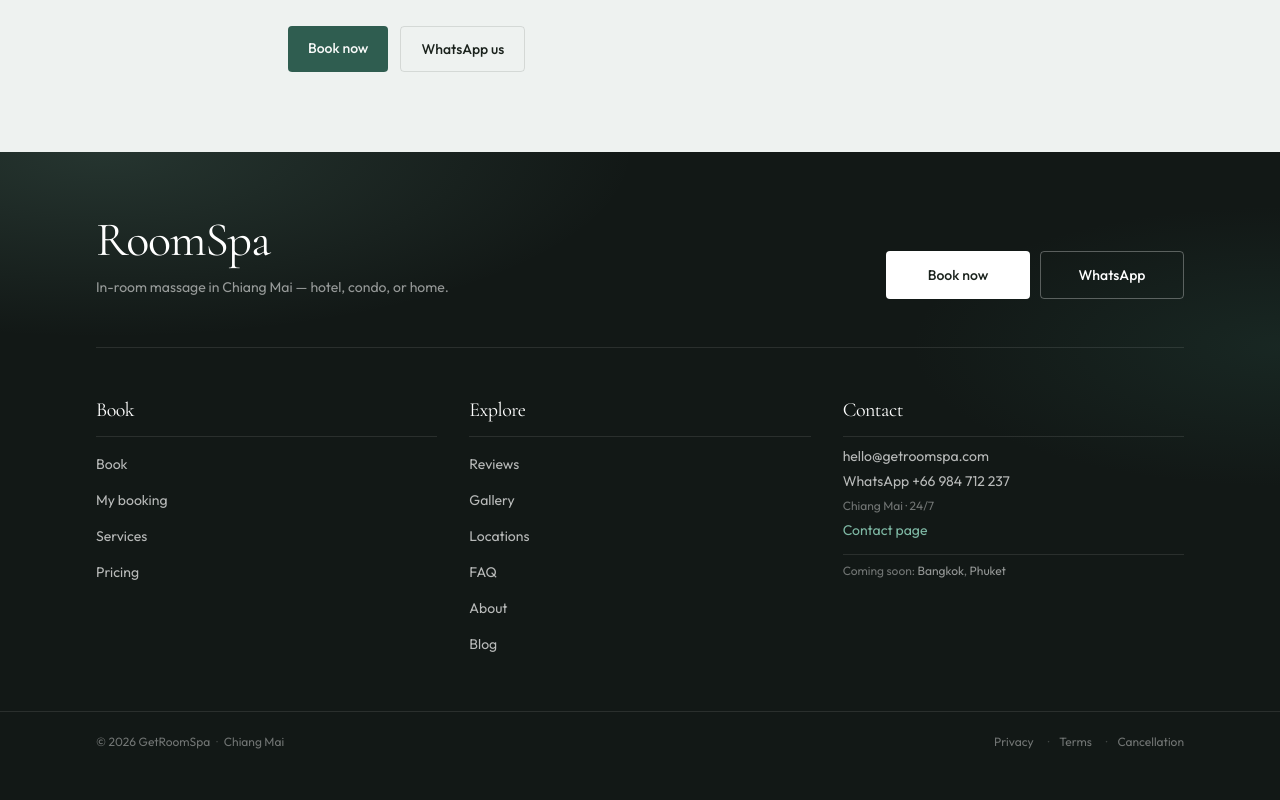
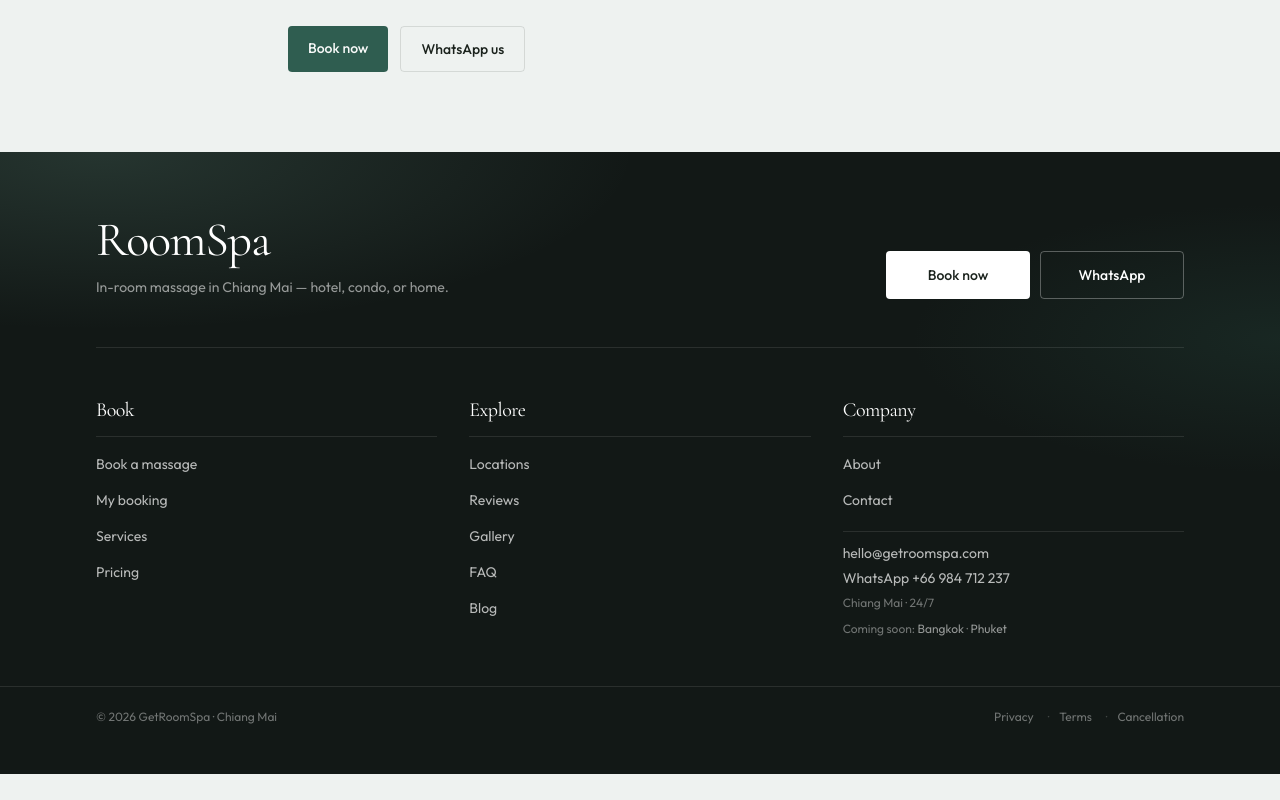
Before and after one commit to Mash24/RoomSpa, a Next.js app: page /faq in a window 1280 px wide. Shown: the part 1200-2000 px from the top of the page. After the commit the page ends 1974 px from the top, so only its background shows below. Built offline with nearby package versions, Linux system fonts and the light colour scheme; no server answers.

Commit message:
Blog editing by admin

```diff
--- /dev/null
+++ b/src/components/home/home-book-strip.tsx
@@ -0,0 +1,115 @@
+"use client";
+
+import Link from "next/link";
+import { useMemo, useState } from "react";
+
+const TREATMENTS = [
+  { label: "Swedish Massage", slug: "swedish" },
+  { label: "Thai Massage", slug: "thai" },
+  { label: "Deep Tissue", slug: "deep-tissue" },
+  { label: "Couples Massage", slug: "couples" },
+] as const;
+
+const DURATIONS = [
+  { label: "60 min", value: "60" },
+  { label: "90 min", value: "90" },
+  { label: "120 min", value: "120" },
+] as const;
+
+const PLACE_TYPES = ["Hotel", "Condo", "Home"] as const;
+
+/**
+ * Homepage booking strip — platform cue without stuffing the hero.
+ * Sends guests into /book with service + duration prefilled.
+ */
+export function HomeBookStrip() {
+  const [treatment, setTreatment] = useState<string>(TREATMENTS[0].slug);
+  const [duration, setDuration] = useState<string>(DURATIONS[0].value);
+  const [placeType, setPlaceType] = useState<(typeof PLACE_TYPES)[number]>("Hotel");
+
+  const href = useMemo(() => {
+    const params = new URLSearchParams({
+      service: treatment,
+      duration,
+    });
+    return `/book?${params.toString()}`;
+  }, [treatment, duration]);
+
+  return (
+    <section className="border-b border-border bg-surface-elevated">
+      <div className="mx-auto max-w-6xl px-4 py-7 xs:px-5 md:px-8 md:py-8">
+        <div className="flex flex-col gap-5 lg:flex-row lg:items-end lg:justify-between lg:gap-8">
+          <div className="min-w-0 flex-1">
+            <p className="text-xs font-medium uppercase tracking-[0.2em] text-accent">
+              Book your massage
+            </p>
+            <p className="mt-2 font-display text-2xl tracking-tight text-foreground md:text-3xl">
+              We come to your room tonight
+            </p>
+
+            <div className="mt-5 grid gap-3 sm:grid-cols-2 lg:grid-cols-4">
+              <label className="block text-sm">
+                <span className="text-xs uppercase tracking-[0.14em] text-muted">City</span>
+                <span className="mt-1.5 flex min-h-11 items-center border border-border bg-background px-3 text-sm font-medium text-foreground">
+                  Chiang Mai
+                </span>
+              </label>
+
+              <label className="block text-sm">
+                <span className="text-xs uppercase tracking-[0.14em] text-muted">Treatment</span>
+                <select
+                  value={treatment}
+                  onChange={(e) => setTreatment(e.target.value)}
+                  className="mt-1.5 block min-h-11 w-full border border-border bg-background px-3 text-sm text-foreground"
+                >
+                  {TREATMENTS.map((item) => (
+                    <option key={item.slug} value={item.slug}>
+                      {item.label}
+                    </option>
+                  ))}
+                </select>
+              </label>
+
+              <label className="block text-sm">
+                <span className="text-xs uppercase tracking-[0.14em] text-muted">Duration</span>
+                <select
+                  value={duration}
+                  onChange={(e) => setDuration(e.target.value)}
+                  className="mt-1.5 block min-h-11 w-full border border-border bg-background px-3 text-sm text-foreground"
+                >
+                  {DURATIONS.map((item) => (
+                    <option key={item.value} value={item.value}>
+                      {item.label}
+                    </option>
+                  ))}
+                </select>
+              </label>
+
+              <label className="block text-sm">
+                <span className="text-xs uppercase tracking-[0.14em] text-muted">We come to</span>
+                <select
+                  value={placeType}
+                  onChange={(e) => setPlaceType(e.target.value as (typeof PLACE_TYPES)[number])}
+                  className="mt-1.5 block min-h-11 w-full border border-border bg-background px-3 text-sm text-foreground"
+                >
+                  {PLACE_TYPES.map((item) => (
+                    <option key={item} value={item}>
+                      {item}
+                    </option>
+                  ))}
+                </select>
+              </label>
+            </div>
+          </div>
+
+          <Link
+            href={href}
+            className="inline-flex min-h-12 shrink-0 items-center justify-center rounded-sm bg-accent px-6 py-3.5 text-sm font-medium text-accent-foreground transition hover:opacity-90"
+          >
+            Check availability →
+          </Link>
+        </div>
+      </div>
+    </section>
+  );
+}
--- a/src/components/home/home-testimonials.tsx
+++ b/src/components/home/home-testimonials.tsx
@@ -16,7 +16,7 @@
 
 export function HomeTestimonials({ items, fromGuests = false }: Props) {
   const scrollerRef = useRef<HTMLDivElement>(null);
-  const shown = items.slice(0, 4);
+  const shown = items.slice(0, 6);
 
   const scrollBy = (dir: -1 | 1) => {
     const el = scrollerRef.current;
@@ -35,7 +35,7 @@
             </h2>
             <p className="mt-3 text-sm leading-relaxed text-muted md:text-base">
               {fromGuests
-                ? "Recent guests who booked at their hotel, condo, or home."
+                ? "Real guest feedback — including convenience after long travel days in Chiang Mai."
                 : "Calm, private, and easy to book — without leaving your room."}
             </p>
           </div>
--- a/src/components/layout/footer-menus.tsx
+++ b/src/components/layout/footer-menus.tsx
@@ -3,19 +3,23 @@
 import { site, whatsappHref } from "@/content/site";
 
 const bookLinks = [
-  { label: "Book", href: "/book" },
+  { label: "Book a massage", href: "/book" },
   { label: "My booking", href: "/my-booking" },
   { label: "Services", href: "/services" },
   { label: "Pricing", href: "/pricing" },
 ] as const;
 
 const exploreLinks = [
+  { label: "Locations", href: "/city" },
   { label: "Reviews", href: "/reviews" },
   { label: "Gallery", href: "/gallery" },
-  { label: "Locations", href: "/city" },
   { label: "FAQ", href: "/faq" },
+  { label: "Blog", href: "/blog" },
+] as const;
+
+const companyLinks = [
   { label: "About", href: "/about" },
-  { label: "Blog", href: "/blog" },
+  { label: "Contact", href: "/contact" },
 ] as const;
 
 function formatWhatsAppDisplay(raw: string) {
@@ -76,11 +80,16 @@
         </nav>
       </Column>
 
-      <Column title="Contact">
-        <div className="flex flex-col gap-1.5">
+      <Column title="Company">
+        <nav aria-label="Company" className="flex flex-col">
+          {companyLinks.map((item) => (
+            <MenuLink key={item.href} href={item.href} label={item.label} />
+          ))}
+        </nav>
+        <div className="mt-3 space-y-1.5 border-t border-white/10 pt-3">
           <a
             href={`mailto:${site.contact.email}`}
-            className="break-all text-xs leading-snug text-white/70 transition hover:text-white sm:text-sm"
+            className="block break-all text-xs leading-snug text-white/70 transition hover:text-white sm:text-sm"
           >
             <span className="sm:hidden">Email</span>
             <span className="hidden sm:inline">{site.contact.email}</span>
@@ -89,7 +98,7 @@
             href={whatsappHref}
             target="_blank"
             rel="noreferrer"
-            className="text-xs leading-snug text-white/70 transition hover:text-white sm:text-sm"
+            className="block text-xs leading-snug text-white/70 transition hover:text-white sm:text-sm"
           >
             <span className="sm:hidden">WhatsApp</span>
             <span className="hidden sm:inline">WhatsApp {whatsappDisplay}</span>
@@ -97,18 +106,12 @@
           <p className="text-[0.65rem] leading-snug text-white/40 sm:text-xs">
             Chiang Mai · 24/7
           </p>
-          <Link
-            href="/contact"
-            className="text-xs text-[#7eb8a4] transition hover:text-white sm:text-sm"
-          >
-            Contact page
-          </Link>
           {soonCities.length > 0 ? (
-            <p className="mt-2 border-t border-white/10 pt-2 text-[0.65rem] leading-snug text-white/40 sm:text-xs">
+            <p className="pt-1 text-[0.65rem] leading-snug text-white/40 sm:text-xs">
               Coming soon:{" "}
               {soonCities.map((city, index) => (
                 <span key={city.slug}>
-                  {index > 0 ? ", " : ""}
+                  {index > 0 ? " · " : ""}
                   <Link href={`/city/${city.slug}`} className="text-white/55 transition hover:text-white">
                     {city.name}
                   </Link>
--- a/src/components/layout/site-footer.tsx
+++ b/src/components/layout/site-footer.tsx
@@ -60,11 +60,7 @@
       <div className="relative border-t border-white/10">
         <div className="mx-auto flex max-w-6xl flex-col gap-3 px-4 py-5 text-xs leading-relaxed text-white/40 xs:px-5 sm:flex-row sm:items-center sm:justify-between sm:gap-6 md:px-8">
           <p>
-            © {year} GetRoomSpa
-            <span className="mx-1.5 text-white/20" aria-hidden>
-              ·
-            </span>
-            Chiang Mai
+            © {year} GetRoomSpa · Chiang Mai
           </p>
           <nav aria-label="Legal" className="flex flex-wrap items-center gap-x-1 gap-y-1">
             {legalLinks.map((item, index) => (
--- a/src/content/site.ts
+++ b/src/content/site.ts
@@ -12,9 +12,9 @@
 
 export const site = {
   name: "RoomSpa",
-  tagline: "Premium massage, wherever you are",
+  tagline: "We come to you",
   description:
-    "Book professional in-room massage at your hotel, condo, or home in Chiang Mai — classic, therapeutic, and couples sessions.",
+    "Book professional in-room massage at your hotel, condo, or home in Chiang Mai. We come to you — classic, therapeutic, and couples sessions.",
   url: process.env.NEXT_PUBLIC_SITE_URL ?? "http://localhost:3000",
   locale: "en",
   contact: {
@@ -30,10 +30,10 @@
   ],
   hero: {
     brand: "RoomSpa",
-    headline: "Spa-quality massage at your door",
+    headline: "Professional massage, delivered to your door",
     support:
-      "A professional therapist comes to your hotel, condo, or home in Chiang Mai. Book online in minutes.",
-    primaryCta: { label: "Book now", href: "/book" },
+      "Enjoy a private massage in your Chiang Mai hotel, condo, or home. Choose your treatment, pick a time, and we’ll come to you — no spa commute.",
+    primaryCta: { label: "Book a massage", href: "/book" },
     secondaryCta: { label: "View services", href: "/services" },
   },
   services: homeServicePicks.map((service) => ({
```
Also changed, not shown: src/app/page.tsx (+12 -6 lines), src/components/home/home-hero.tsx (+21 -9 lines).
